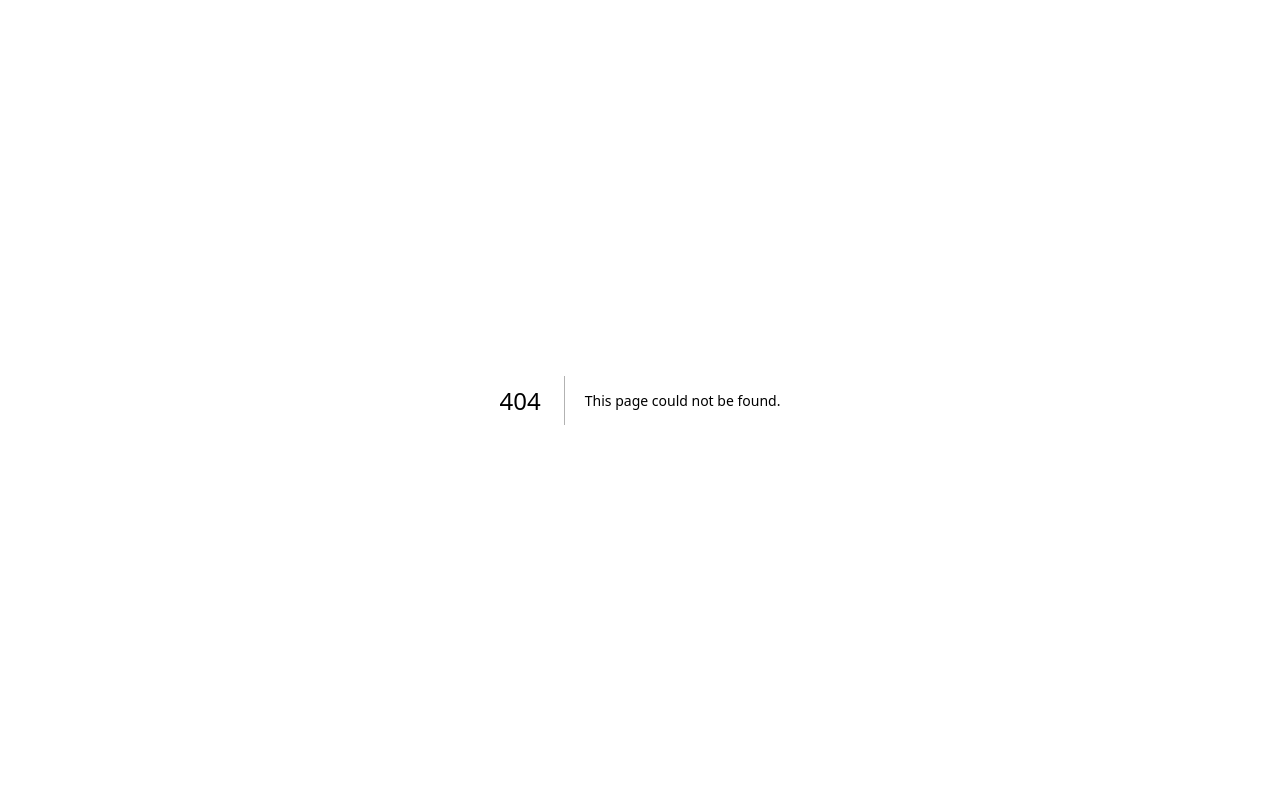
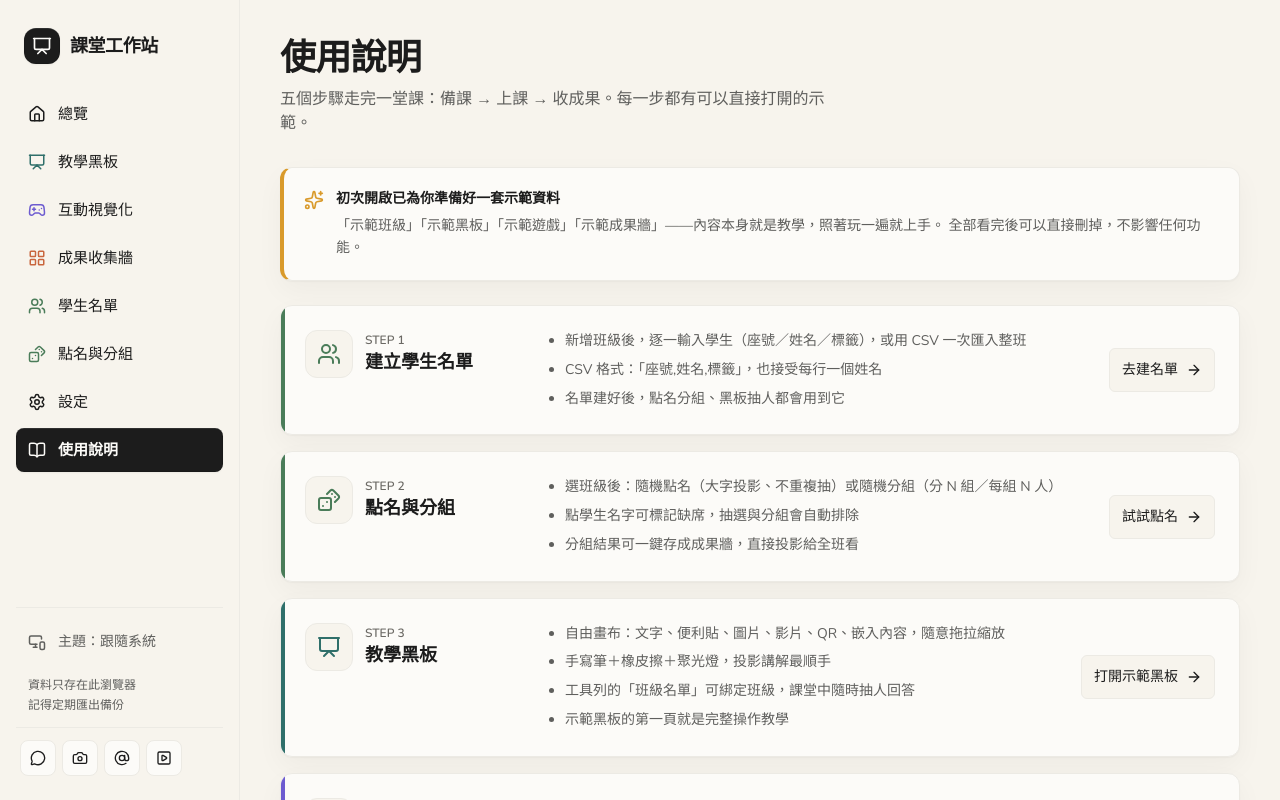
Before and after one commit to FW1201/jdn-classroom-studio, a Next.js app: page /guide in a window 1280 px wide. Before the commit this address had no page. Shown: the top 800 px of the page. Built offline with nearby package versions, Linux system fonts and the light colour scheme.

Commit message:
auto: sync 2026-07-10 21:03

```diff
--- /dev/null
+++ b/src/app/guide/page.tsx
@@ -0,0 +1,16 @@
+import type { Metadata } from "next";
+import { AppShell } from "@/components/layout/AppShell";
+import { GuideView } from "@/components/guide/GuideView";
+
+export const metadata: Metadata = {
+  title: "使用說明｜JDN 課堂工作站",
+  description: "五個步驟走完一堂課：名單、點名分組、教學黑板、互動視覺化、成果收集牆。",
+};
+
+export default function GuidePage() {
+  return (
+    <AppShell>
+      <GuideView />
+    </AppShell>
+  );
+}
```
